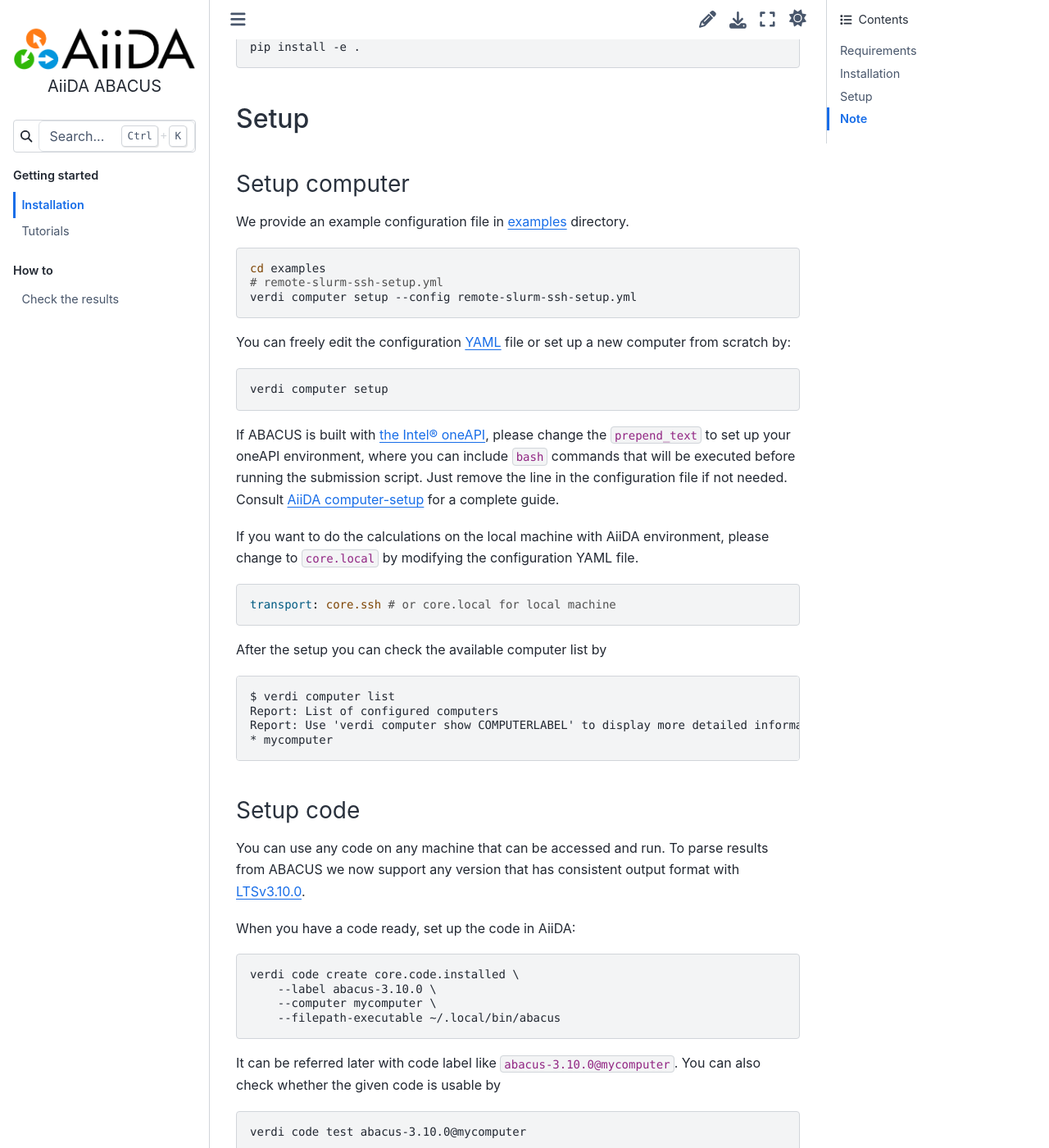
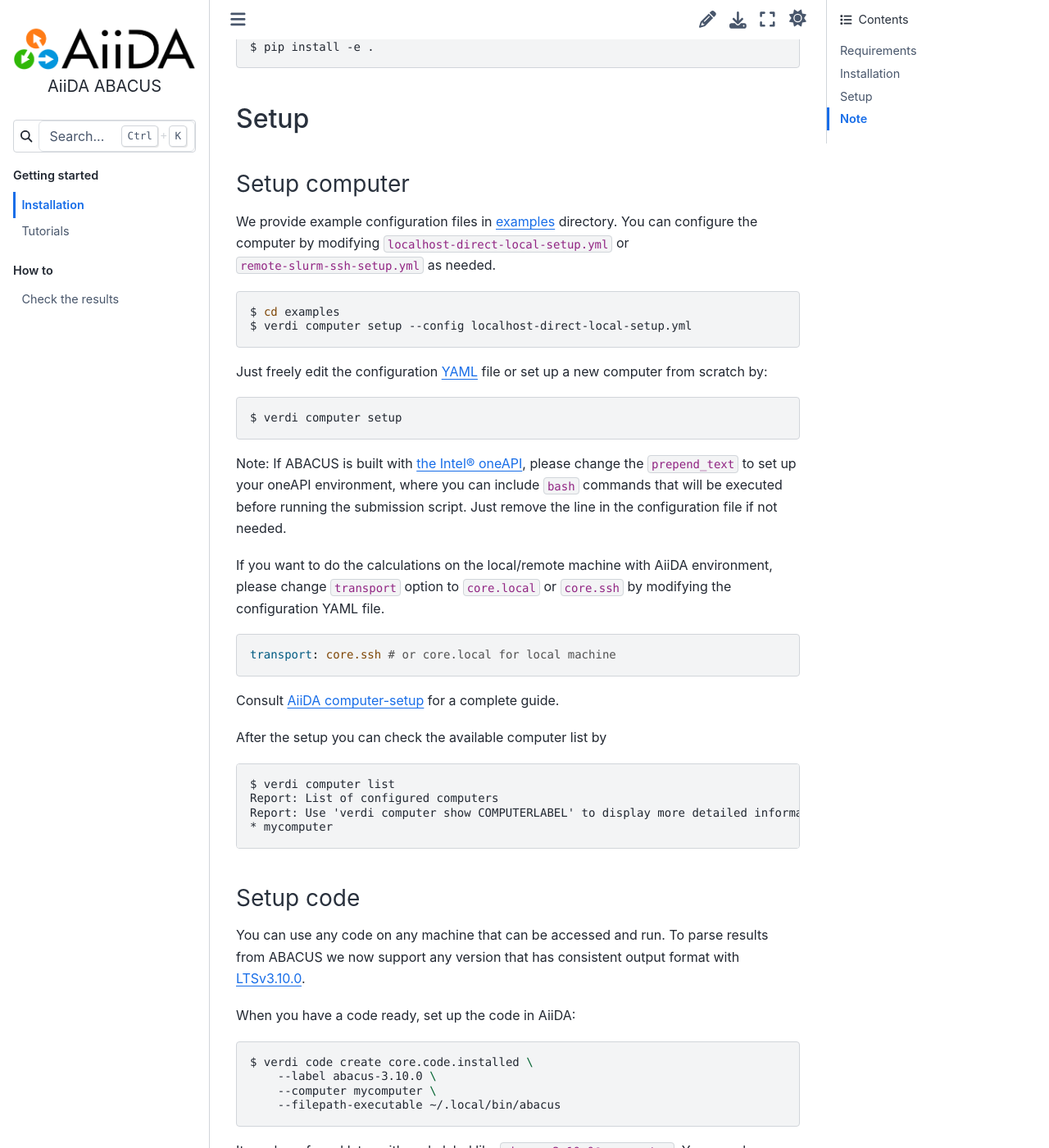
Before and after one commit to MCresearch/aiida-abacus, a Sphinx documentation site: the page built from docs/source/installation/index.md, in a window 1280 px wide and 1400 px high, scrolled down 994 px. Shown: the whole window at 82% size. Built offline with Sphinx 7.4.7 and the Sphinx Book theme 1.1.4, drawn with Linux system fonts in a browser that asks for light colours; some of the changed text lies outside the part shown.

Commit message:
Update install docs

````diff
--- a/docs/source/installation/index.md
+++ b/docs/source/installation/index.md
@@ -26,40 +26,42 @@
 
 To install the plugin from source, first clone the source from GitHub.
 ```bash
-git clone https://github.com/MCresearch/aiida-abacus.git
+$ git clone https://github.com/MCresearch/aiida-abacus.git
 ```
 Then install by pip.
 <!-- We use `pyproject.toml` to control dependencies.  -->
 ```bash
-cd aiida-abacus
-pip install .
+$ cd aiida-abacus
+$ pip install .
 ```
 If you want to make modifications to the source code, install in editable mode instead:
 ```bash
-cd aiida-abacus
-pip install -e .
+$ cd aiida-abacus
+$ pip install -e .
 ```
 ## Setup
 ### Setup computer
 
-We provide an example configuration file in [examples](https://github.com/MCresearch/aiida-abacus/tree/develop/examples) directory.
+We provide example configuration files in [examples](https://github.com/MCresearch/aiida-abacus/tree/develop/examples) directory.
+You can configure the computer by modifying `localhost-direct-local-setup.yml` or `remote-slurm-ssh-setup.yml` as needed.
 
 ```bash
-cd examples
-# remote-slurm-ssh-setup.yml
-verdi computer setup --config remote-slurm-ssh-setup.yml
+$ cd examples
+$ verdi computer setup --config localhost-direct-local-setup.yml
 ```
-You can freely edit the configuration [YAML](https://yaml.org/) file or set up a new computer from scratch by:
+Just freely edit the configuration [YAML](https://yaml.org/) file or set up a new computer from scratch by:
 ```console
-verdi computer setup
+$ verdi computer setup
 ```
-If ABACUS is built with [the Intel® oneAPI](https://www.intel.cn/content/www/cn/zh/developer/tools/oneapi/base-toolkit-download.html), please change the  `prepend_text` to set up your oneAPI environment, where you can include `bash` commands that will be executed before running the submission script. Just remove the line in the configuration file if not needed. Consult [AiiDA computer-setup](https://aiida.readthedocs.io/projects/aiida-core/en/latest/howto/run_codes.html#computer-setup) for a complete guide.
+Note: If ABACUS is built with [the Intel® oneAPI](https://www.intel.cn/content/www/cn/zh/developer/tools/oneapi/base-toolkit-download.html), please change the  `prepend_text` to set up your oneAPI environment, where you can include `bash` commands that will be executed before running the submission script. Just remove the line in the configuration file if not needed.
 
-If you want to do the calculations on the local machine with AiiDA environment, please change to `core.local` by modifying the configuration YAML file.
+If you want to do the calculations on the local/remote machine with AiiDA environment, please change `transport` option to `core.local` or `core.ssh` by modifying the configuration YAML file.
 
 ```yaml
 transport: core.ssh # or core.local for local machine
 ```
+
+Consult [AiiDA computer-setup](https://aiida.readthedocs.io/projects/aiida-core/en/latest/howto/run_codes.html#computer-setup) for a complete guide.
 
 After the setup you can check the available computer list by
 ```console
@@ -76,7 +78,7 @@
 When you have a code ready, set up the code in AiiDA:
 
 ```console
-verdi code create core.code.installed \
+$ verdi code create core.code.installed \
     --label abacus-3.10.0 \
     --computer mycomputer \
     --filepath-executable ~/.local/bin/abacus
@@ -85,7 +87,7 @@
 It can be referred later with code label like `abacus-3.10.0@mycomputer`.
 You can also check whether the given code is usable by
 ```console
-verdi code test abacus-3.10.0@mycomputer
+$ verdi code test abacus-3.10.0@mycomputer
 ```
 
 ---
@@ -97,12 +99,12 @@
 ABACUS calculation requires pseudo potentials, and we use the `aiida-pseudo` package to provide a simple way to manage and use pseudo potentials. It is a dependency of `aiida-abacus` and should be installed when you install `aiida-abacus` with `pip`, or it can be installed with:
 
 ```bash
-pip install aiida-pseudo
+$ pip install aiida-pseudo
 ```
 
 After that, a pseudo potential _family_ can be installed by:
 ```bash
-aiida-pseudo install pseudo-dojo -f upf -v 0.4 -x PBE -r SR -p standard
+$ aiida-pseudo install pseudo-dojo -f upf -v 0.4 -x PBE -r SR -p standard
 ```
 
 You may want to use the pseudo potential family later in the script and the corresponding pseudo family can be loaded once installed.
````
